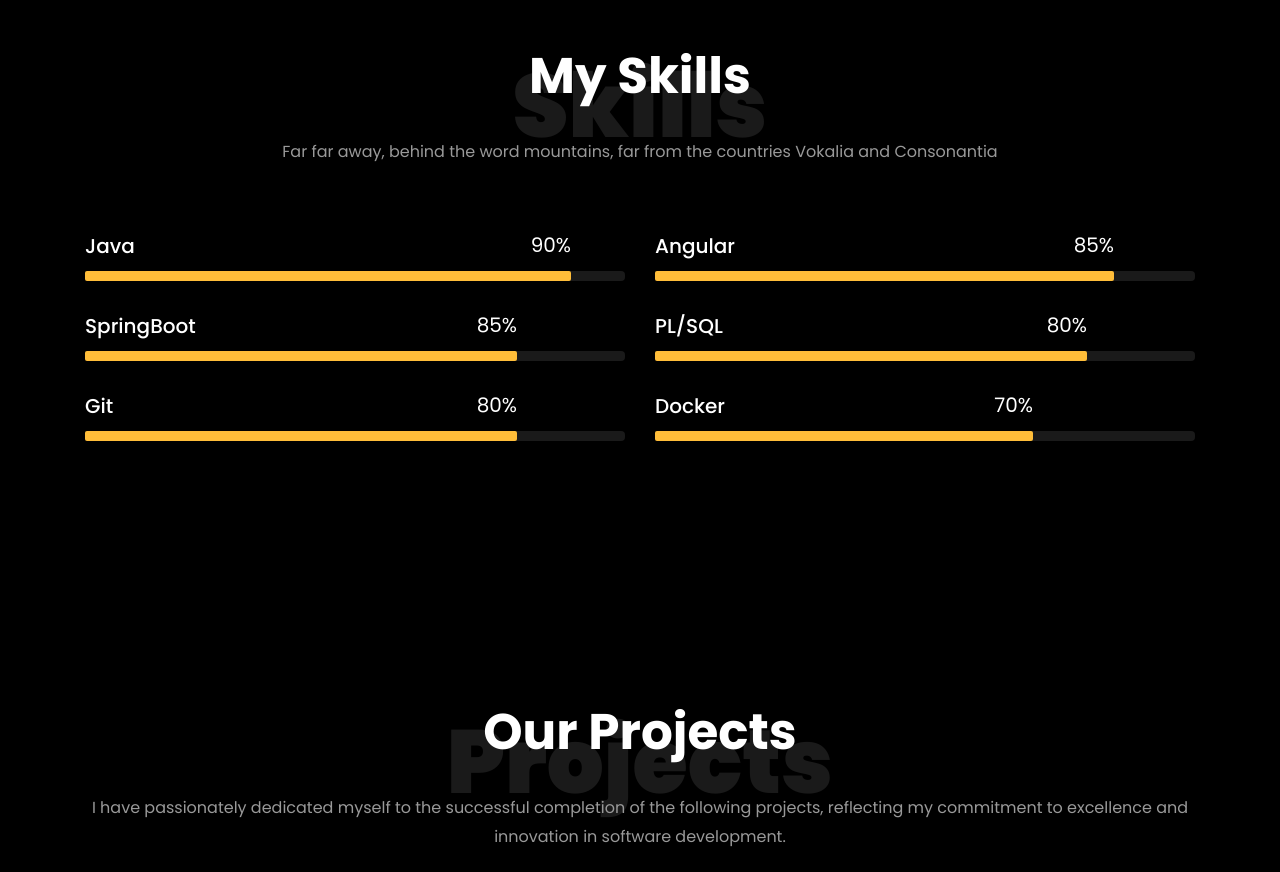
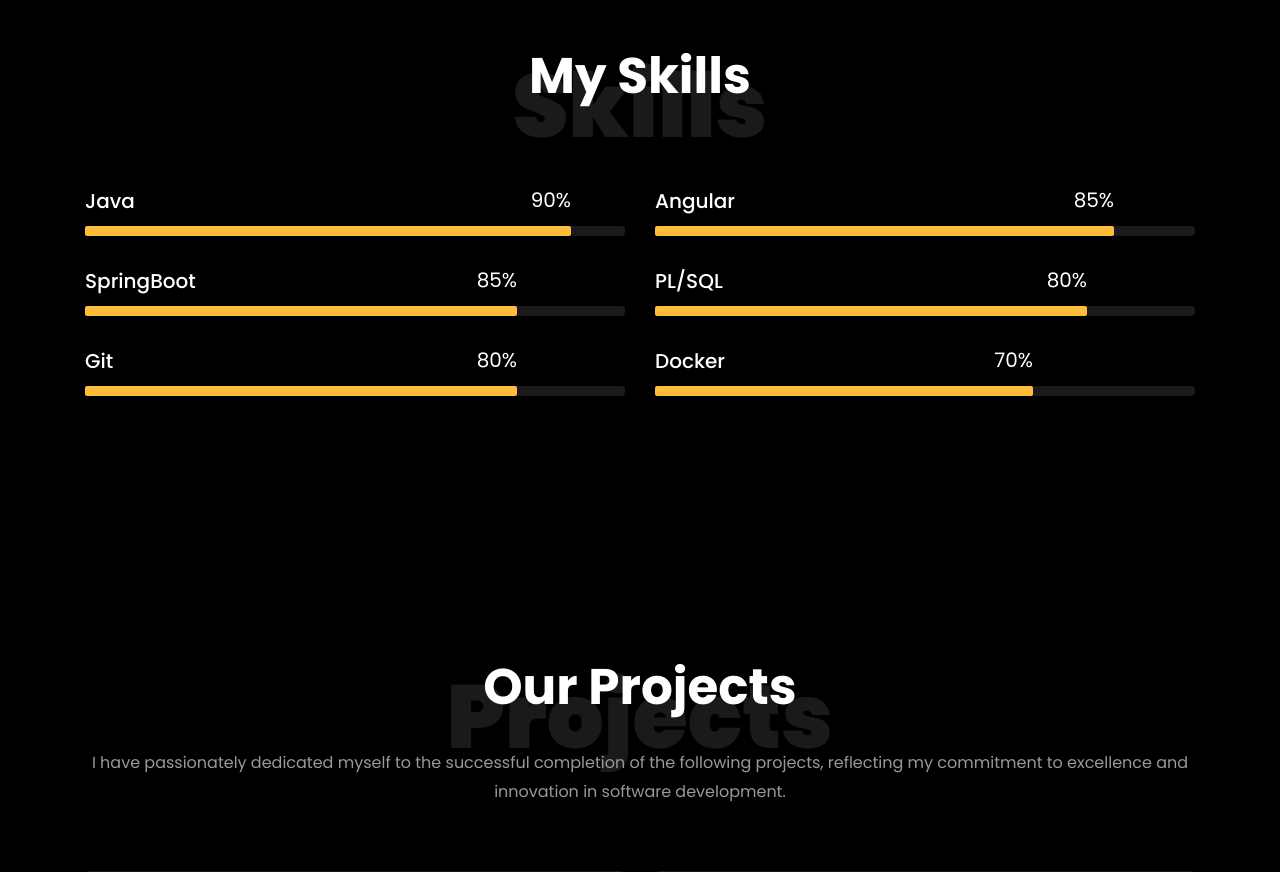
Before and after one commit to Selvasarukesh/Selvasarukesh.github.io, a plain HTML site: page index.html in a window 1280 px wide. Shown: the part 2500-3372 px from the top of the page. Drawn offline with Linux system fonts and the light colour scheme; files whose address does not match are found by name.

Commit message:
portfolio updation

```diff
--- a/index.html
+++ b/index.html
@@ -247,7 +247,7 @@
 				<div class="col-md-12 heading-section text-center ftco-animate">
 					<h1 class="big big-2">Skills</h1>
 					<h2 class="mb-4">My Skills</h2>
-					<p>Far far away, behind the word mountains, far from the countries Vokalia and Consonantia</p>
+					<!-- <p>Far far away, behind the word mountains, far from the countries Vokalia and Consonantia</p> -->
 				</div>
 			</div>
 			<div class="row">
```
